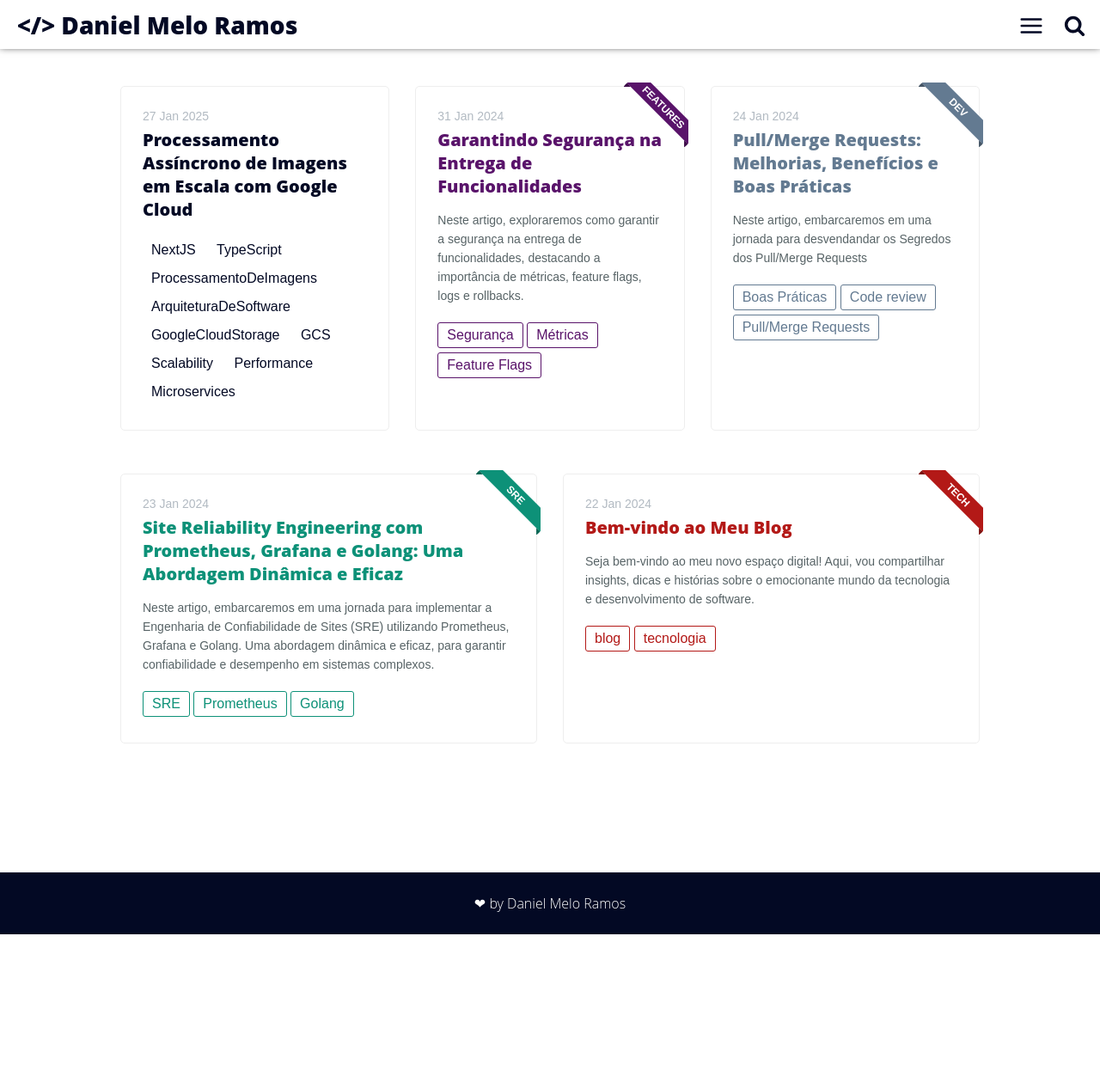
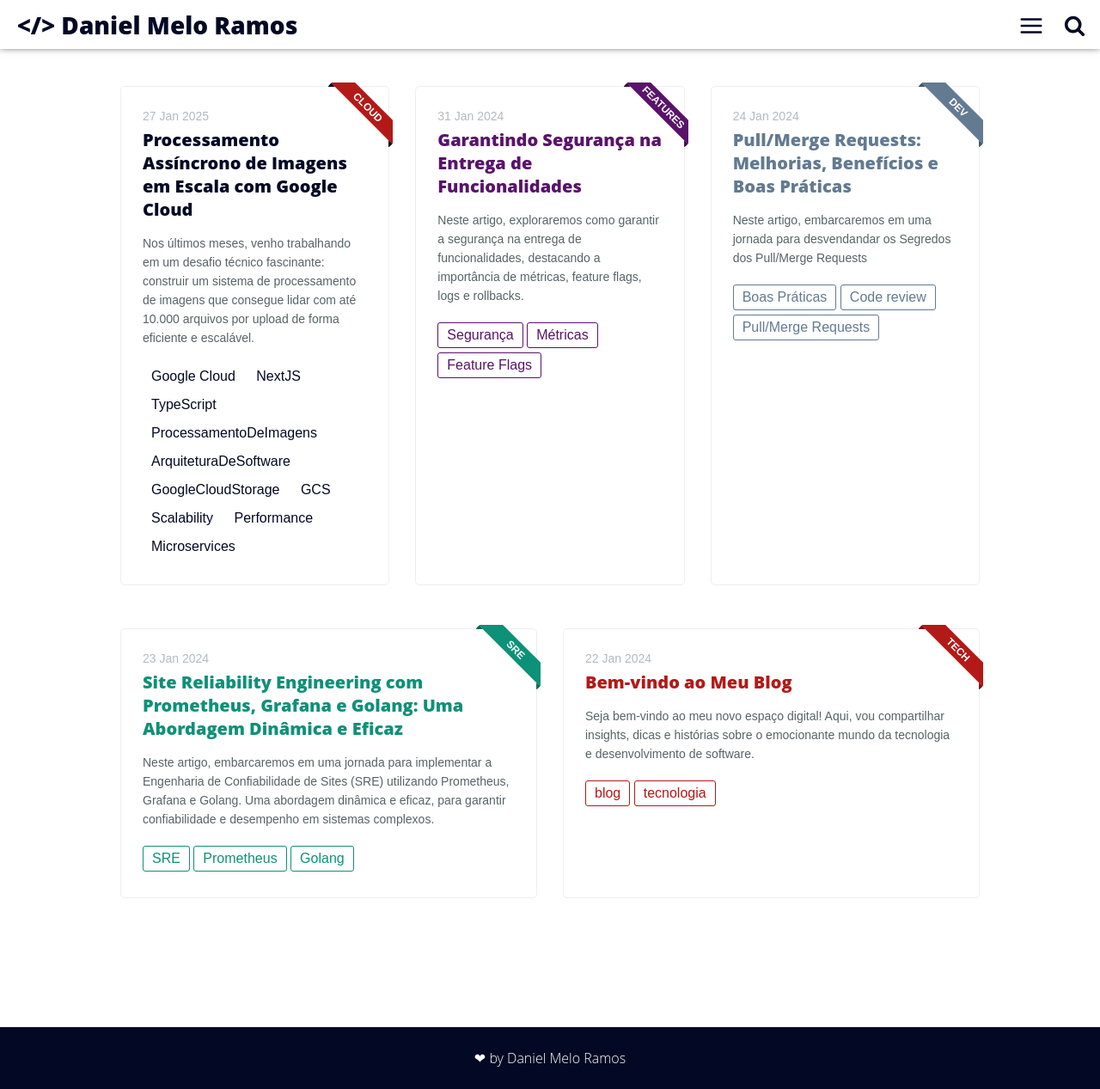
Before and after one commit to danielmeloramos/danielmeloramos.github.io, a Jekyll site: the page built from index.html, in a window 1280 px wide and 1267 px high. Shown: the whole window at 86% size. Built offline with Jekyll 4.4.1, drawn with Linux system fonts in a browser that asks for light colours.

Commit message:
Atualiza Front Matter do artigo com campos adicionais (imagem, descriÃ§Ã£o, tags, etc.)

```diff
--- a/_posts/2025-01-27-processamento-assincrono-imagens-google-cloud.md
+++ b/_posts/2025-01-27-processamento-assincrono-imagens-google-cloud.md
@@ -1,10 +1,28 @@
 ---
 layout: post
 title: "Processamento Assíncrono de Imagens em Escala com Google Cloud"
-date: 2025-01-27
-categories: [Desenvolvimento, Google Cloud]
-tags: [NextJS, TypeScript, ProcessamentoDeImagens, ArquiteturaDeSoftware, GoogleCloudStorage, GCS, Scalability, Performance, Microservices]
-author: Daniel Mello Ramos
+date: 2025-01-27 16:00:00
+image: '/assets/img/google-cloud-storage.jpg'
+description: 'Construindo um sistema de processamento de imagens que consegue lidar com até 10.000 arquivos por upload de forma eficiente e escalável usando Google Cloud Platform e Next.js'
+main-class: 'cloud'
+color: '#4285f4'
+tags:
+- Google Cloud
+- NextJS
+- TypeScript
+- ProcessamentoDeImagens
+- ArquiteturaDeSoftware
+- GoogleCloudStorage
+- GCS
+- Scalability
+- Performance
+- Microservices
+categories:
+- Desenvolvimento
+- Google Cloud
+twitter_text: 'Processamento Assíncrono de Imagens em Escala com Google Cloud'
+introduction: 'Nos últimos meses, venho trabalhando em um desafio técnico fascinante: construir um sistema de processamento de imagens que consegue lidar com até 10.000 arquivos por upload de forma eficiente e escalável.'
+comments: 'true'
 ---
 
 # Processamento Assíncrono de Imagens em Escala com Google Cloud
```
